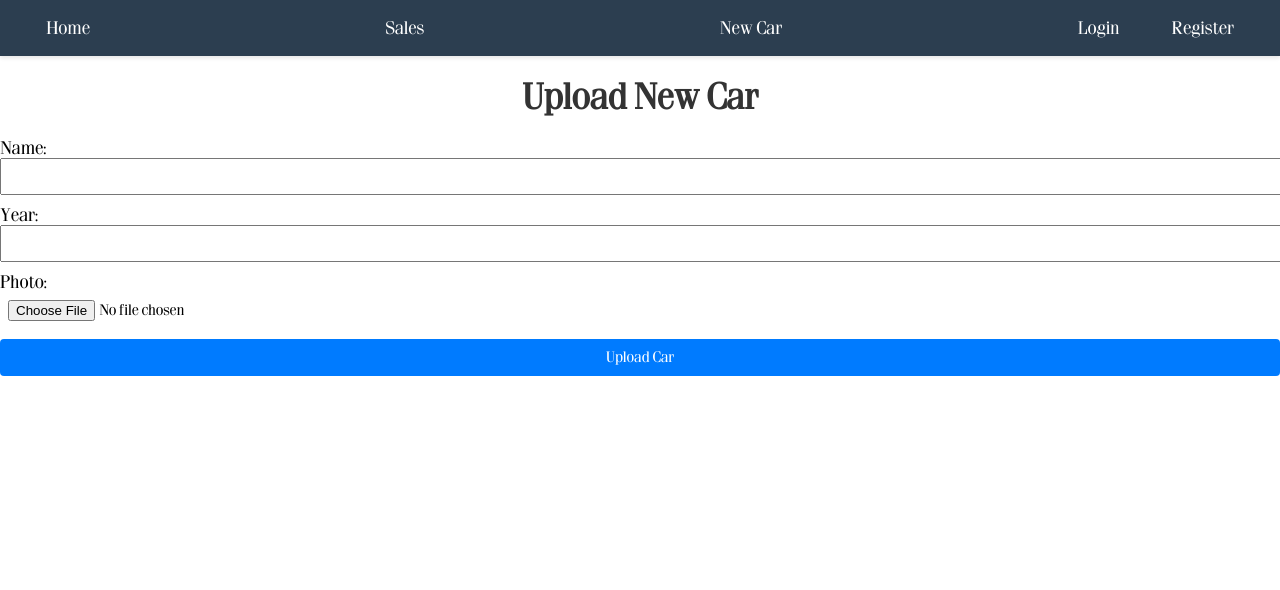
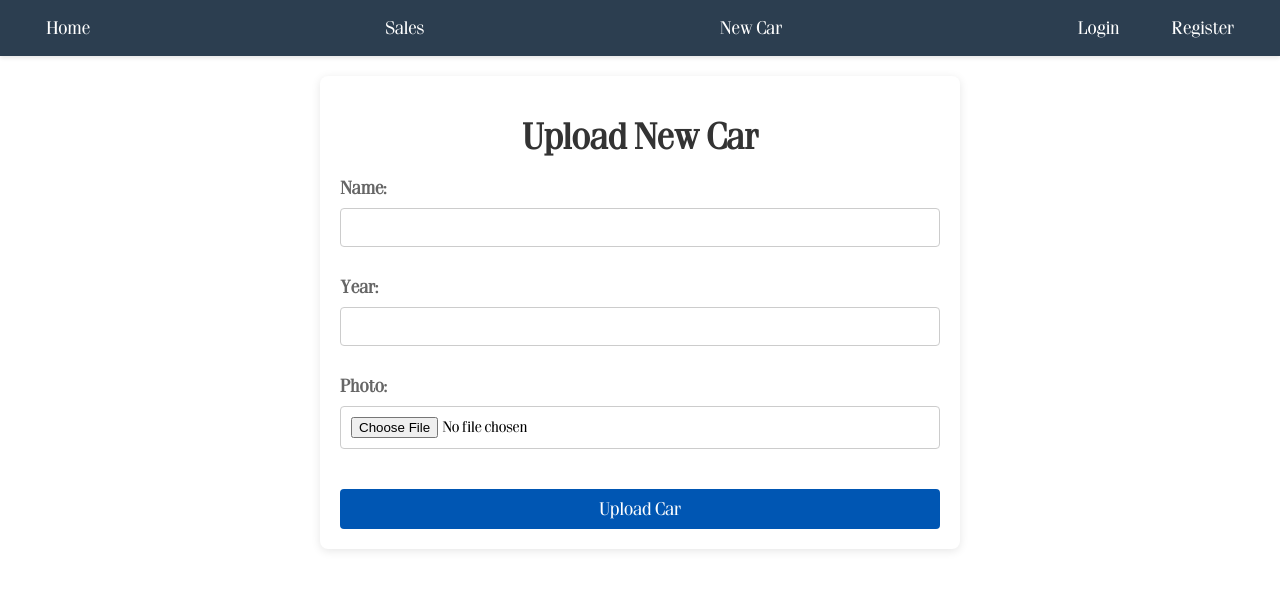
Before and after one commit to heissenberg06/23000, a React (Create React App) app in the folder client/: page /upload in a window 1280 px wide. Shown: the top 590 px of the page. Built offline with nearby package versions, Linux system fonts and the light colour scheme.

Commit message:
details page added

```diff
--- a/client/src/App.js
+++ b/client/src/App.js
@@ -7,7 +7,8 @@ import ProfilePage from './pages/profilepage'; // Import the ProfilePage compone
 import NavBar from './widgets/navbar';
 import { AuthProvider } from './contexts/authContext';
 import CarsForSale from './pages/CarsForSale';
-import UploadCar from './pages/AddingCarPage';
+import UploadCar from './pages/UploadCarPage';
+import DetailsPage from './pages/DetailsPage';
 
 const App = () => {
   return (
@@ -21,6 +22,7 @@ const App = () => {
           <Route path="/profile" element={<ProfilePage />} />
           <Route path='/sales' element={<CarsForSale/>} />
           <Route path='/upload' element={<UploadCar/>} />
+          <Route path="/car/:id" element={<DetailsPage />} />  {/* Route for individual car details */}
         </Routes>
       </Router>
     </AuthProvider>
--- a/client/src/pages/CarsForSale.js
+++ b/client/src/pages/CarsForSale.js
@@ -1,6 +1,7 @@
 import React, { useEffect, useState } from 'react';
 import { useNavigate } from 'react-router-dom'; // Import useNavigate
 import './CarsForSale.css';
+import DetailsPage from './DetailsPage';
 
 function CarsForSale() {
     const [cars, setCars] = useState([]);
@@ -42,7 +43,6 @@ function CarsForSale() {
 
     return (
         <div className="container">
-            <h1>Cars for Sale</h1>
             <input
                 type="text"
                 placeholder="Search by name or year..."
--- /dev/null
+++ b/client/src/pages/DetailsPage.js
@@ -0,0 +1,52 @@
+import React, { useEffect, useState } from 'react';
+import { useParams } from 'react-router-dom';
+
+const DetailsPage = () => {
+  const { id } = useParams(); // Get the ID from the URL
+  const [car, setCar] = useState(null);
+  const [isLoading, setIsLoading] = useState(true);
+  const [error, setError] = useState(null);
+
+  useEffect(() => {
+    const fetchCarDetails = async () => {
+      setIsLoading(true);
+      try {
+        const response = await fetch(`http://localhost:3001/api/cars/${id}`);
+        if (!response.ok) {
+          throw new Error('Failed to fetch data');
+        }
+        const data = await response.json();
+        setCar(data);
+        setIsLoading(false);
+      } catch (err) {
+        setError(err.message);
+        setIsLoading(false);
+      }
+    };
+
+    fetchCarDetails();
+  }, [id]);
+
+  if (isLoading) {
+    return <div>Loading...</div>;
+  }
+
+  if (error) {
+    return <div>Error: {error}</div>;
+  }
+
+  if (!car) {
+    return <div>No car found</div>;
+  }
+
+  return (
+    <div>
+      <h1>{car.name}</h1>
+      <p>Year: {car.year}</p>
+      <img src={car.photo} alt={`Photo of ${car.name}`} style={{ width: '100%', height: 'auto' }} />
+      <p>Description: {car.description}</p> {/* Assuming there's a description field */}
+    </div>
+  );
+};
+
+export default DetailsPage;
--- /dev/null
+++ b/client/src/pages/UploadCarPage.css
@@ -0,0 +1,51 @@
+.upload-container {
+    width: 100%;
+    max-width: 600px;
+    margin: 20px auto;
+    padding: 20px;
+    box-shadow: 0 2px 10px rgba(0,0,0,0.1);
+    border-radius: 8px;
+    background-color: #ffffff;
+}
+
+h1 {
+    color: #333;
+    text-align: center;
+}
+
+.form-group {
+    margin-bottom: 20px;
+}
+
+label {
+    display: block;
+    margin-bottom: 8px;
+    font-weight: bold;
+    color: #666;
+}
+
+input[type="text"],
+input[type="number"],
+input[type="file"],
+button {
+    width: 100%;
+    padding: 10px;
+    margin-top: 5px;
+    border: 1px solid #ccc;
+    border-radius: 4px;
+    box-sizing: border-box;
+}
+
+button {
+    background-color: #0056b3;
+    color: white;
+    font-size: 16px;
+    border: none;
+    cursor: pointer;
+    margin-top: 10px;
+    transition: background-color 0.3s;
+}
+
+button:hover {
+    background-color: #004085;
+}
--- a/client/src/pages/AddingCarPage.js
+++ b/client/src/pages/UploadCarPage.js
@@ -1,4 +1,5 @@
 import React, { useState } from 'react';
+import './UploadCarPage.css';  // Import the CSS file for styling
 
 function UploadCar() {
     const [name, setName] = useState('');
@@ -12,8 +13,7 @@ function UploadCar() {
         formData.append('year', year);
         formData.append('photo', photo);
 
-        // Retrieve the token from localStorage
-        const token = localStorage.getItem('authToken'); // Ensure the token is being saved in localStorage on login
+        const token = localStorage.getItem('authToken'); // Retrieve the token from localStorage
 
         try {
             const response = await fetch('http://localhost:3001/api/cars', {
@@ -21,12 +21,14 @@ function UploadCar() {
                 headers: {
                     'Authorization': `Bearer ${token}`
                 },
-                body: formData,  // formData will be the payload for the request
+                body: formData,
             });
             if (response.ok) {
                 const result = await response.json();
                 alert('Car added successfully: ' + result.carId);
-                // Reset form or redirect as necessary
+                setName('');  // Reset name
+                setYear('');  // Reset year
+                setPhoto(null);  // Reset photo
             } else {
                 const errorResponse = await response.json();
                 throw new Error(errorResponse.message || 'Failed to add car');
@@ -37,10 +39,10 @@ function UploadCar() {
     };
 
     return (
-        <div>
+        <div className="upload-container">
             <h1>Upload New Car</h1>
             <form onSubmit={handleSubmit}>
-                <div>
+                <div className="form-group">
                     <label>Name:</label>
                     <input
                         type="text"
@@ -49,16 +51,18 @@ function UploadCar() {
                         required
                     />
                 </div>
-                <div>
+                <div className="form-group">
                     <label>Year:</label>
                     <input
-                        type="text"
+                        type="number"
                         value={year}
                         onChange={(e) => setYear(e.target.value)}
                         required
+                        min="1886"  // The year the first car was invented
+                        max={new Date().getFullYear()}  // Current year
                     />
                 </div>
-                <div>
+                <div className="form-group">
                     <label>Photo:</label>
                     <input
                         type="file"
--- a/client/src/widgets/about.js
+++ b/client/src/widgets/about.js
@@ -5,8 +5,8 @@ import './about.css';  // Import the CSS for styling
 const About = () => {
   return (
     <div className="about-container">
-      <h1>About Our Company</h1>
-      <p>
+      <h1 className='title'>About Our Company</h1>
+      <p className='paragraph'>
         Our Company is committed to delivering exceptional software solutions. We specialize in creating
         scalable and robust applications tailored to meet the diverse needs of our clients. With a focus
         on innovation and quality, we aim to provide the best digital experiences and support to ensure
```
Also changed, not shown: client/src/pages/DetailsPage.css (added), 2 other files (tests, documents, lock files or other folders).
